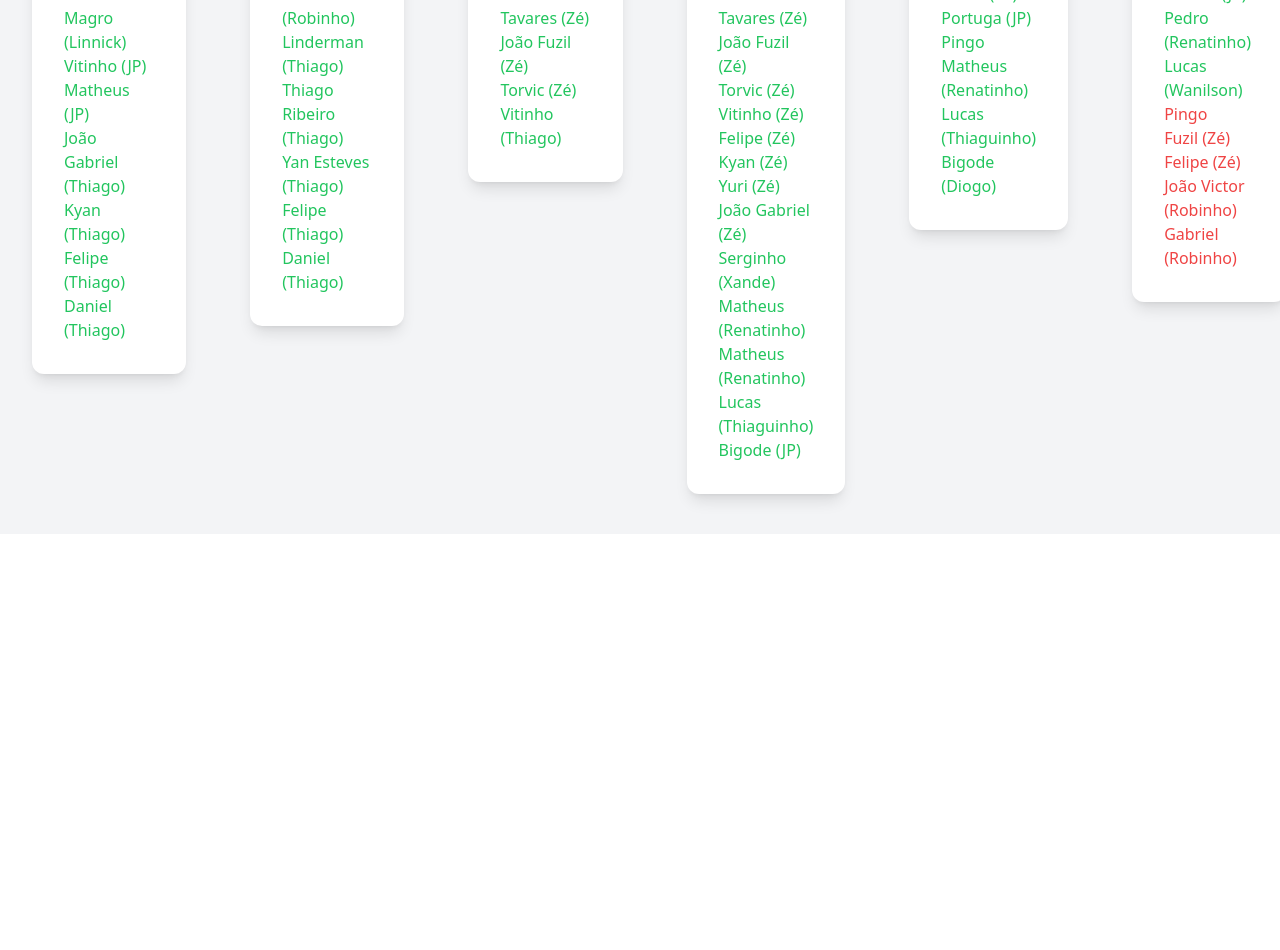
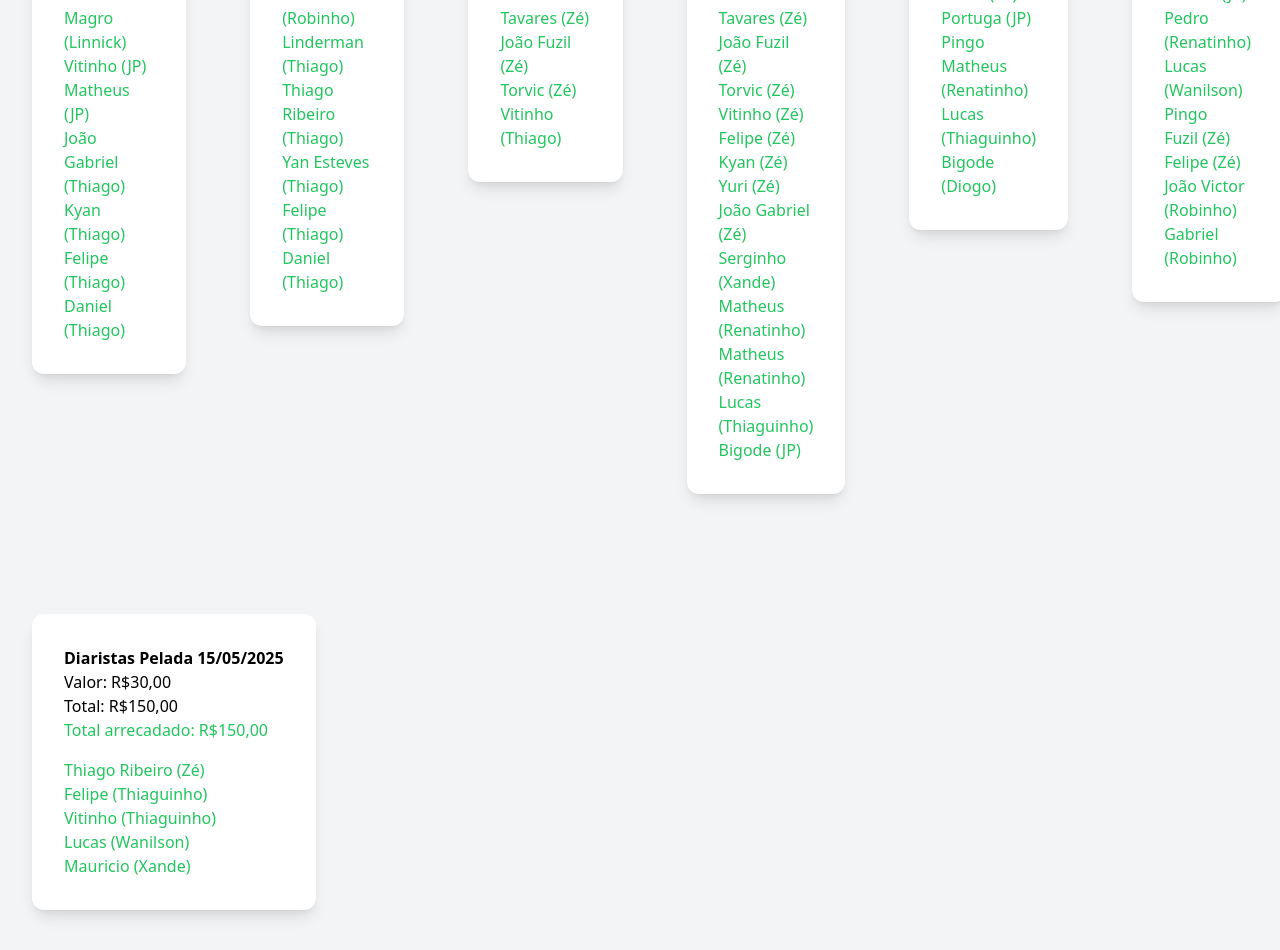
Before and after one commit to diogop2003/futebol, an Angular app in the folder pelada-front/: page /diaristas in a window 1280 px wide. Shown: the part 3040-3990 px from the top of the page. Before the commit the page ends 3574 px from the top, so only its background shows below. Built offline with nearby package versions, Linux system fonts and the light colour scheme.

Commit message:
valores maio

```diff
--- a/pelada-front/src/app/pages/churrasco/churrasco.component.html
+++ b/pelada-front/src/app/pages/churrasco/churrasco.component.html
@@ -68,4 +68,17 @@
             <li class="text-green-500">Sócio Wanilson (Diária)</li>
         </ol>
     </div>
+        <div class="rounded-xl bg-white p-8 shadow-lg mx-8">
+        <h1 class="font-md font-bold">Churrasco Pelada 15/05/2025</h1>
+        <div class="mb-4">
+            <h1 class="font-sm">Valor Diária: R$20,00</h1>
+            <h1 class="font-sm">Total: R$60,00</h1>
+            <h1 class="font-sm text-green-500">Total arrecadado: R$00,00</h1>
+        </div>
+        <ol>
+            <li class="text-red-500">Thiago Riberio</li>
+            <li class="text-red-500">Lucas</li>
+            <li class="text-red-500">Felipe</li>
+        </ol>
+    </div>
 </section>
--- a/pelada-front/src/app/pages/diaristas/diaristas.component.html
+++ b/pelada-front/src/app/pages/diaristas/diaristas.component.html
@@ -435,24 +435,40 @@
                 <li class="text-green-500">Bigode (Diogo)</li>
             </ol>
         </div>
-                <div class="rounded-xl bg-white p-8 shadow-lg mx-8">
+        <div class="rounded-xl bg-white p-8 shadow-lg mx-8">
             <h1 class="font-md font-bold">Diaristas Pelada 08/05/2025</h1>
             <div class="mb-4">
                 <h1 class="font-sm">Valor: R$30,00</h1>
                 <h1 class="font-sm">Total: R$270,00</h1>
-                <h1 class="font-sm text-green-500">Total arrecadado: R$120,00</h1>
+                <h1 class="font-sm text-green-500">Total arrecadado: R$270,00</h1>
             </div>
             <ol>
                 <li class="text-green-500">Portuga (JP)</li>
                 <li class="text-green-500">Vitinho (JP)</li>
                 <li class="text-green-500">Pedro (Renatinho)</li>
                 <li class="text-green-500">Lucas (Wanilson)</li>
-                <li class="text-red-500">Pingo</li>
-                <li class="text-red-500">Fuzil (Zé)</li>
-                <li class="text-red-500">Felipe (Zé)</li>
-                <li class="text-red-500">João Victor (Robinho)</li>
-                <li class="text-red-500">Gabriel (Robinho)</li>
-
+                <li class="text-green-500">Pingo</li>
+                <li class="text-green-500">Fuzil (Zé)</li>
+                <li class="text-green-500">Felipe (Zé)</li>
+                <li class="text-green-500">João Victor (Robinho)</li>
+                <li class="text-green-500">Gabriel (Robinho)</li>
+            </ol>
+        </div>
+    </section>
+    <section class="flex items-start mb-10">
+        <div class="rounded-xl bg-white p-8 shadow-lg mx-8">
+            <h1 class="font-md font-bold">Diaristas Pelada 15/05/2025</h1>
+            <div class="mb-4">
+                <h1 class="font-sm">Valor: R$30,00</h1>
+                <h1 class="font-sm">Total: R$150,00</h1>
+                <h1 class="font-sm text-green-500">Total arrecadado: R$150,00</h1>
+            </div>
+            <ol>
+                <li class="text-green-500">Thiago Ribeiro (Zé)</li>
+                <li class="text-green-500">Felipe (Thiaguinho)</li>
+                <li class="text-green-500">Vitinho (Thiaguinho)</li>
+                <li class="text-green-500">Lucas (Wanilson)</li>
+                <li class="text-green-500">Mauricio (Xande)</li>
             </ol>
         </div>
     </section>
--- a/pelada-front/src/app/pages/mensalista/mensalista.component.html
+++ b/pelada-front/src/app/pages/mensalista/mensalista.component.html
@@ -184,24 +184,24 @@
         <div class="mb-4">
             <h1 class="text-md">Valor: R$100,00</h1>
             <h1 class="text-md">Total: R$1.700,00</h1>
-            <h1 class="text-green-500">Arrecadado: R$1.200,00</h1>
+            <h1 class="text-green-500">Arrecadado: R$1.600,00</h1>
         </div>
         <ol>
             <li class="text-green-500">Sergio</li>
             <li class="text-green-500">Wanilson</li>
             <li class="text-green-500">Xande</li>
-            <li class="text-red-500">Zé</li>
+            <li class="text-green-500">Zé</li>
             <li class="text-green-500">Vinicius</li>
             <li class="text-green-500">Igor</li>
-            <li class="text-red-500">Alex</li>
+            <li class="text-green-500">Alex</li>
             <li class="text-green-500">Diogo</li>
             <li class="text-green-500">Dioguinho</li>
-            <li class="text-red-500">Pirulito</li>
+            <li class="text-green-500">Pirulito</li>
             <li class="text-green-500">Roger</li>
             <li class="text-green-500">JP</li>
             <li class="text-red-500">Robinho</li>
             <li class="text-green-500">Thiaguinho</li>
-            <li class="text-red-500">Vitor</li>
+            <li class="text-green-500">Vitor</li>
             <li class="text-green-500">Renatinho</li>
             <li class="text-green-500">Pedro</li>
         </ol>
--- a/pelada-front/src/app/pages/saldo/saldo.component.html
+++ b/pelada-front/src/app/pages/saldo/saldo.component.html
@@ -29,7 +29,7 @@
                 </tr>
                 <tr class="border-b gap-5">
                     <td class="w-auto py-4 text-md text-gray-700">Pagantes Maio</td>
-                    <td class="w-auto py-4 text-md text-green-500">1.200,00</td>
+                    <td class="w-auto py-4 text-md text-green-500">1.600,00</td>
                 </tr>
                 <tr class="border-b gap-5">
                     <td class="w-auto py-4 text-md text-gray-700">Mensalidade do campo</td>
@@ -37,11 +37,11 @@
                 </tr>
                 <tr class="border-b gap-5">
                     <td class="w-auto py-4 text-md text-gray-700">Goleiros mês</td>
-                    <td class="w-auto py-4 text-md text-red-500">-280,00</td>
+                    <td class="w-auto py-4 text-md text-red-500">-420,00</td>
                 </tr>
                 <tr class="border-b gap-5">
                     <td class="w-auto py-4 text-md text-gray-700">Diaristas Maio</td>
-                    <td class="w-auto py-4 text-md text-green-500">330,00</td>
+                    <td class="w-auto py-4 text-md text-green-500">630,00</td>
                 </tr>
                 <!-- <tr class="border-b gap-5">
                     <td class="w-auto py-4 text-md text-gray-700">Gastos adicionais Maio</td>
@@ -49,15 +49,15 @@
                 </tr> -->
                 <tr class="border-b gap-5">
                     <td class="w-auto py-4 text-md text-gray-700">Gastos churrasco Maio</td>
-                    <td class="w-auto py-4 text-md text-red-500">-00,00</td>
+                    <td class="w-auto py-4 text-md text-red-500">-417,00</td>
                 </tr>
-                <!--<tr class="border-b gap-5">
+                <tr class="border-b gap-5">
                     <td class="w-auto py-4 text-md text-gray-700">Pagantes churrasco Abril</td>
                     <td class="w-auto py-4 text-md text-green-500">00,00</td>
-                </tr> -->
+                </tr>
                 <tr class="border-b gap-5">
                     <td class="w-auto py-4 text-md text-gray-700">SALDO TOTAL</td>
-                    <td class="w-auto py-4 text-md text-green-500">2.214,00</td>
+                    <td class="w-auto py-4 text-md text-green-500">2.357,00</td>
                 </tr>
             </tbody>
         </table>
```
